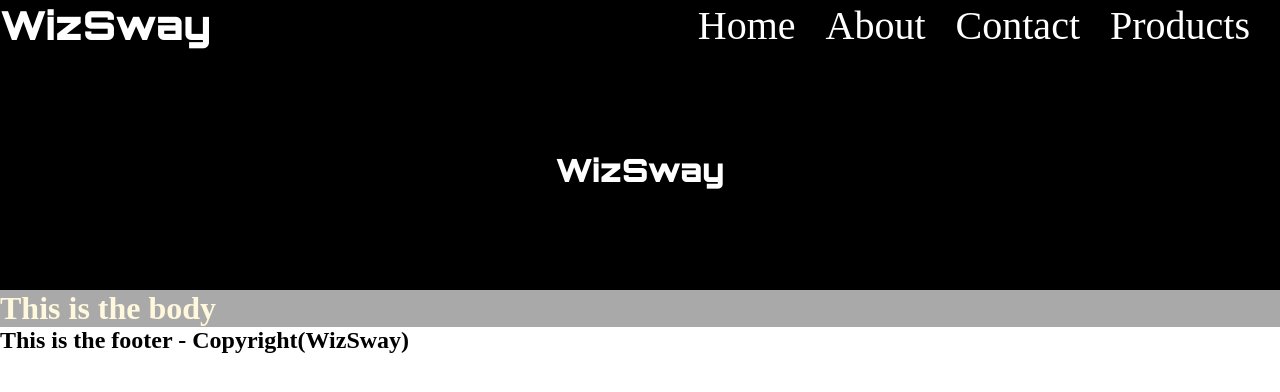
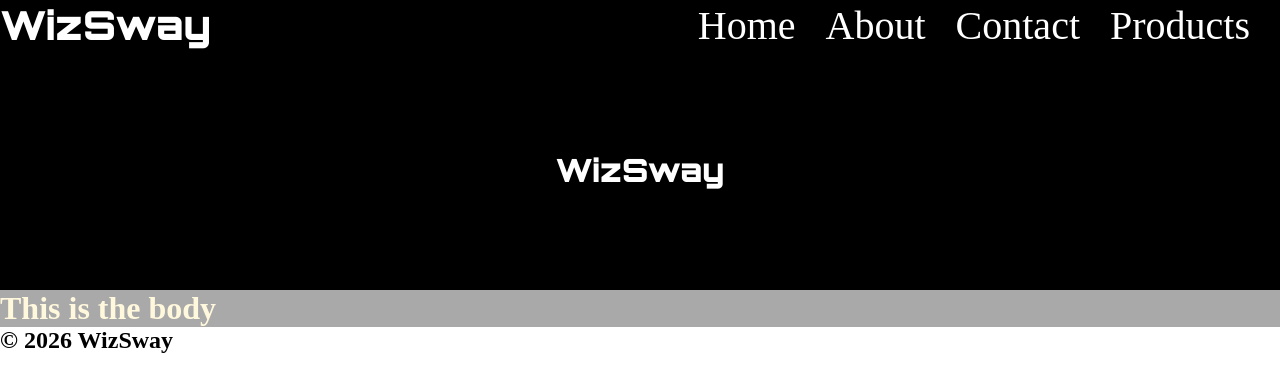
Before and after one commit to aabdullahsayed/WizSway_V2, a React (Vite) app: page / in a window 1280 px wide. Shown: the top 392 px of the page. Built offline with nearby package versions, Linux system fonts and the light colour scheme.

Commit message:
Add Footer Stylesheet

```diff
--- a/src/Components/Footer/Footer.jsx
+++ b/src/Components/Footer/Footer.jsx
@@ -1,9 +1,10 @@
+import './Footer.css'
 function footer(){
     return(
 
-        <>
-            <h2>This is the footer - Copyright(WizSway)</h2>
-        </>
+        <div className="footer-container">
+            <h2>&copy; 2026 WizSway</h2>
+        </div>
     );
 }
 
```
Also changed, not shown: src/Components/Footer/Footer.css (added).
